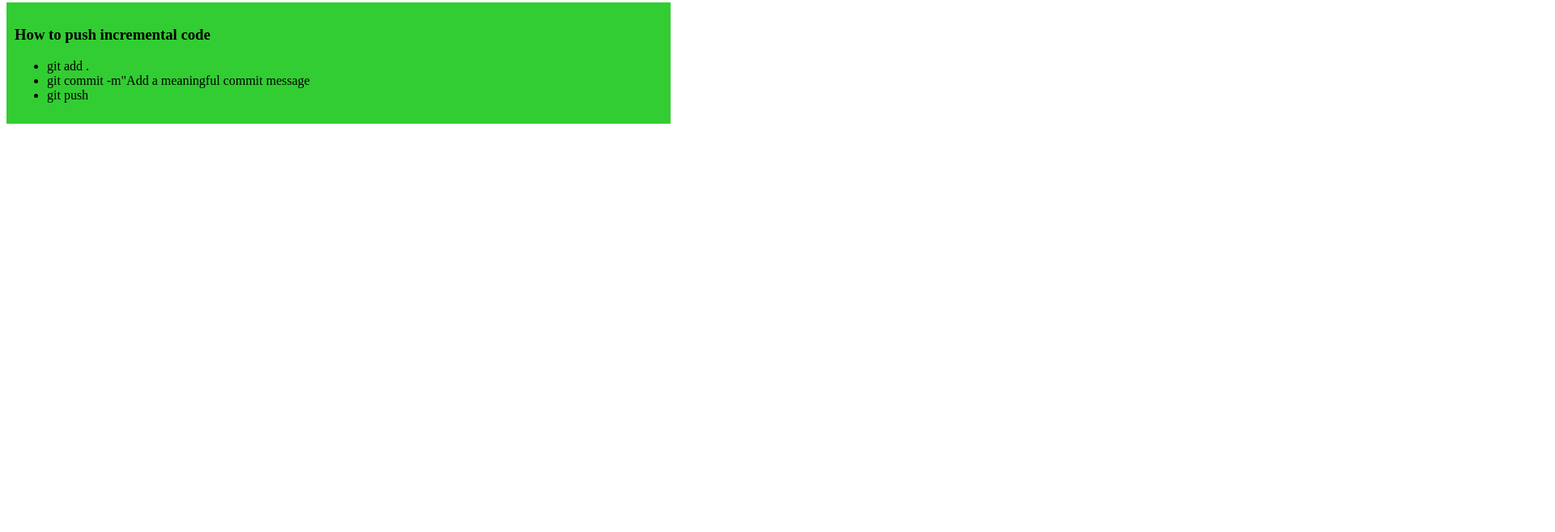
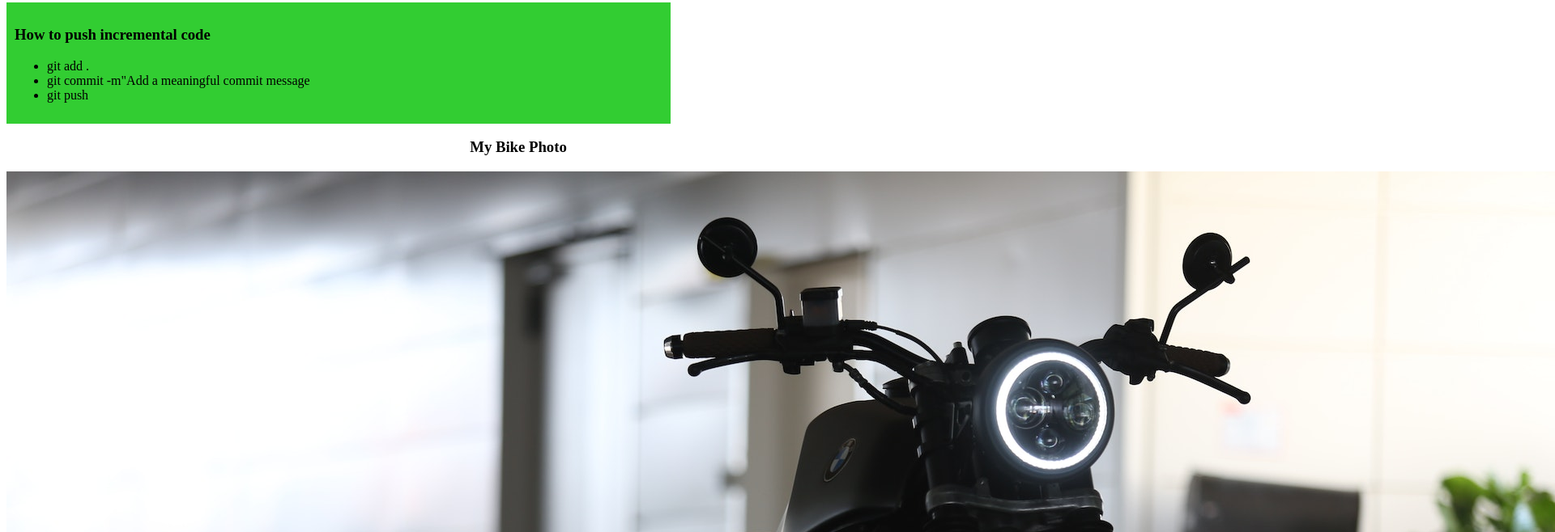
Before and after one commit to RayhanRK/my-sample-website, a plain HTML site: page index.html in a window 1280 px wide. Shown: the part 498-1156 px from the top of the page at 81% size, 1920 px wide, since content can reach past the window. Before the commit the page ends 800 px from the top, so only its background shows below. Drawn offline with Linux system fonts and the light colour scheme.

Commit message:
Added my bike photo

```diff
--- a/index.html
+++ b/index.html
@@ -29,5 +29,9 @@
         </ul>
     </div>
 
+    <span>
+        <h3 style="text-align:center;">My Bike Photo</h3>
+        <img src="images/bike.jpg" alt="bike pic">
+    </span>
 </body>
 </html>
```
Also changed, not shown: images/bike.jpg (added).
